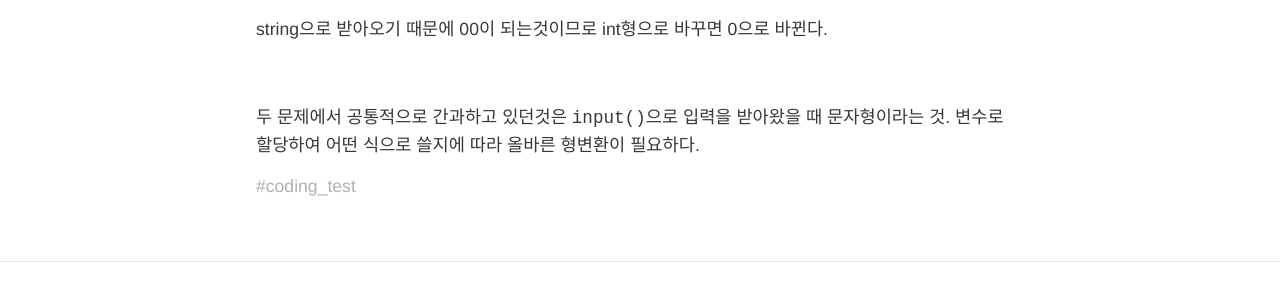
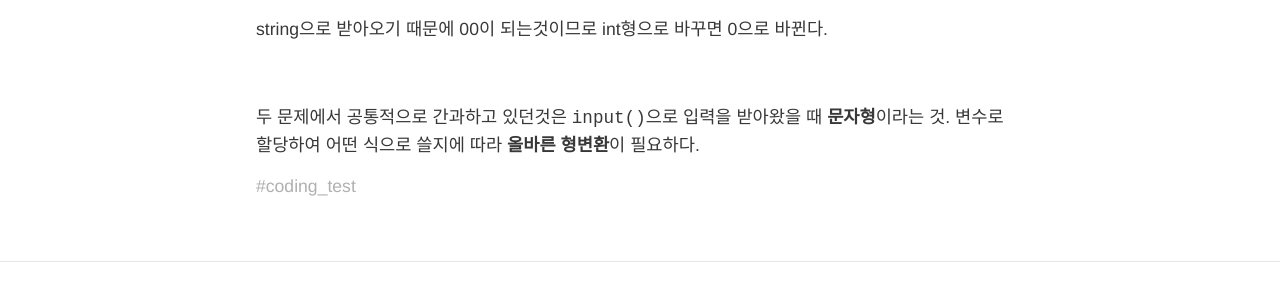
Before and after one commit to HyunlangBan/hyunlangban.github.io, a Jekyll site: the page built from _posts/2020-02-05-codeup-2.md, in a window 1280 px wide and 900 px high, scrolled down 1628 px. Shown: the part 357-654 px from the top of the window. Built offline with Jekyll 4.4.1, drawn with Linux system fonts in a browser that asks for light colours; nearby versions of some CDN libraries; comment, search, counter and statistics services are not loaded.

```diff
--- a/_posts/2020-02-05-codeup-2.md
+++ b/_posts/2020-02-05-codeup-2.md
@@ -88,5 +88,5 @@ string으로 받아오기 때문에 00이 되는것이므로 int형으로 바꾸
 
 <br>
 
-두 문제에서 공통적으로 간과하고 있던것은 `input()`으로 입력을 받아왔을 때 문자형이라는 것.
-변수로 할당하여 어떤 식으로 쓸지에 따라 올바른 형변환이 필요하다.
+두 문제에서 공통적으로 간과하고 있던것은 `input()`으로 입력을 받아왔을 때 **문자형**이라는 것.
+변수로 할당하여 어떤 식으로 쓸지에 따라 **올바른 형변환**이 필요하다.
```
